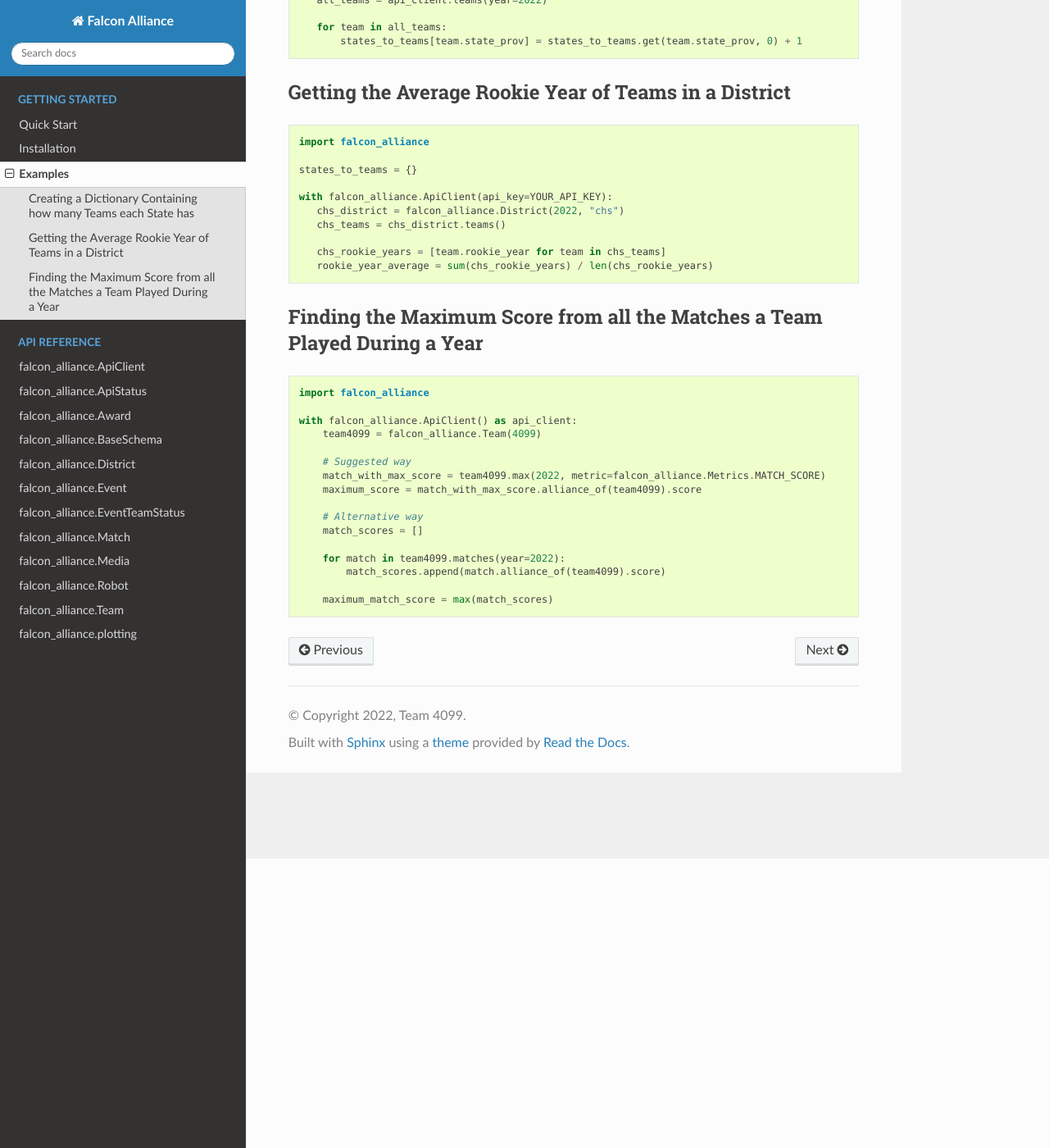
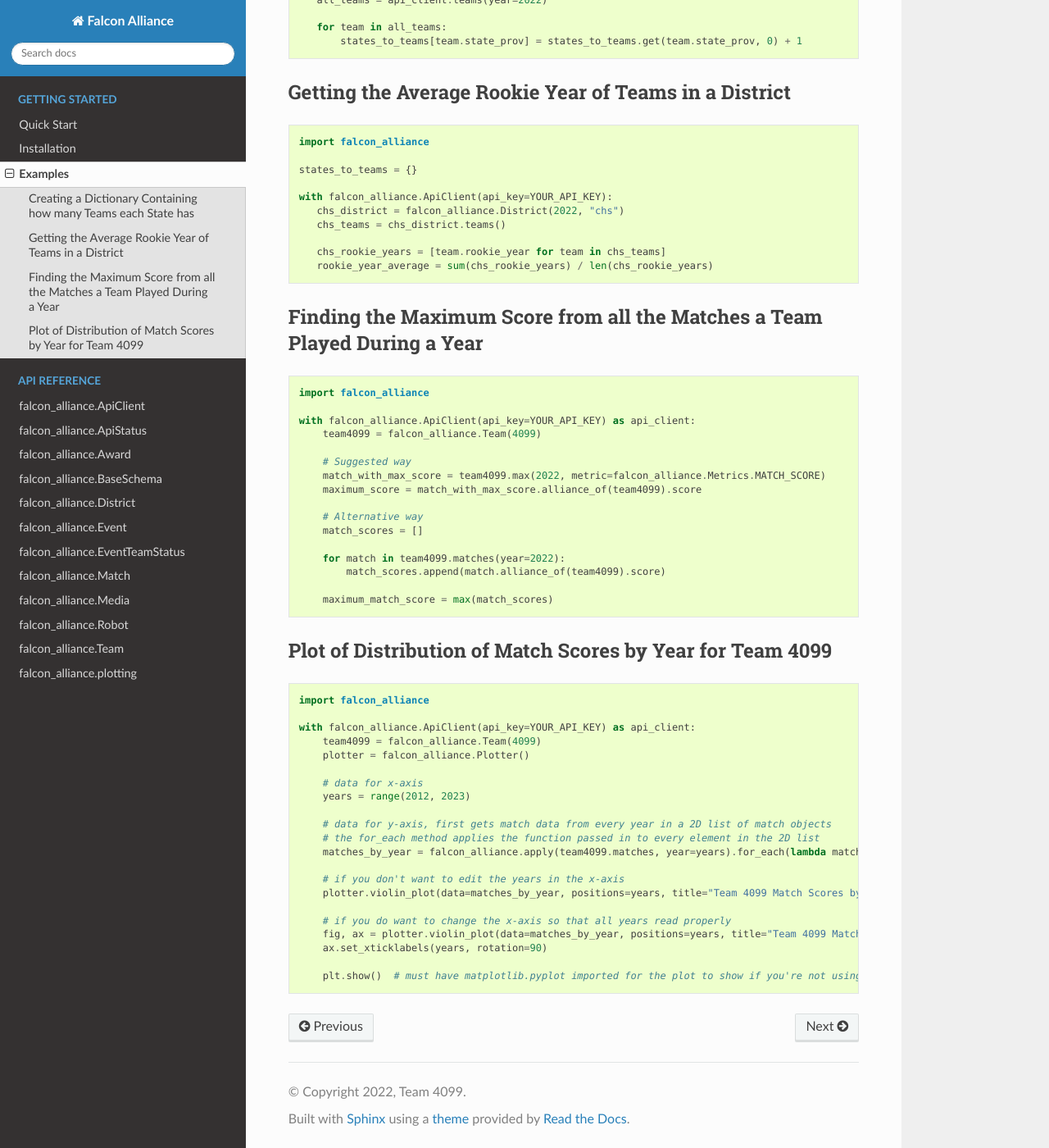
Before and after one commit to team4099/FalconAlliance, a Sphinx documentation site: the page built from docs/getting_started/examples.rst, in a window 1280 px wide and 1400 px high, scrolled down 353 px. Shown: the whole window at 82% size. Built offline with Sphinx 7.4.7 and the Read the Docs theme 2.0.0, drawn with Linux system fonts in a browser that asks for light colours.

Commit message:
Add plotter example

```diff
--- a/docs/getting_started/examples.rst
+++ b/docs/getting_started/examples.rst
@@ -39,7 +39,7 @@ Finding the Maximum Score from all the Matches a Team Played During a Year
 
    import falcon_alliance
 
-   with falcon_alliance.ApiClient() as api_client:
+   with falcon_alliance.ApiClient(api_key=YOUR_API_KEY) as api_client:
        team4099 = falcon_alliance.Team(4099)
 
        # Suggested way
@@ -53,3 +53,30 @@ Finding the Maximum Score from all the Matches a Team Played During a Year
            match_scores.append(match.alliance_of(team4099).score)
 
        maximum_match_score = max(match_scores)
+
+Plot of Distribution of Match Scores by Year for Team 4099
+^^^^^^^^^^^^^^^^^^^^^^^^^^^^^^^^^^^^^^^^^^^^^^^^^^^^^^^^^^
+
+.. code-block:: python
+
+   import falcon_alliance
+
+   with falcon_alliance.ApiClient(api_key=YOUR_API_KEY) as api_client:
+       team4099 = falcon_alliance.Team(4099)
+       plotter = falcon_alliance.Plotter()
+
+       # data for x-axis
+       years = range(2012, 2023)
+
+       # data for y-axis, first gets match data from every year in a 2D list of match objects
+       # the for_each method applies the function passed in to every element in the 2D list
+       matches_by_year = falcon_alliance.apply(team4099.matches, year=years).for_each(lambda match: match.alliance_of(team4099).score)  # y data
+
+       # if you don't want to edit the years in the x-axis
+       plotter.violin_plot(data=matches_by_year, positions=years, title="Team 4099 Match Scores by Year")
+
+       # if you do want to change the x-axis so that all years read properly
+       fig, ax = plotter.violin_plot(data=matches_by_year, positions=years, title="Team 4099 Match Scores by Year", auto_plot=False)
+       ax.set_xticklabels(years, rotation=90)
+
+       plt.show()  # must have matplotlib.pyplot imported for the plot to show if you're not using auto-plot
```
